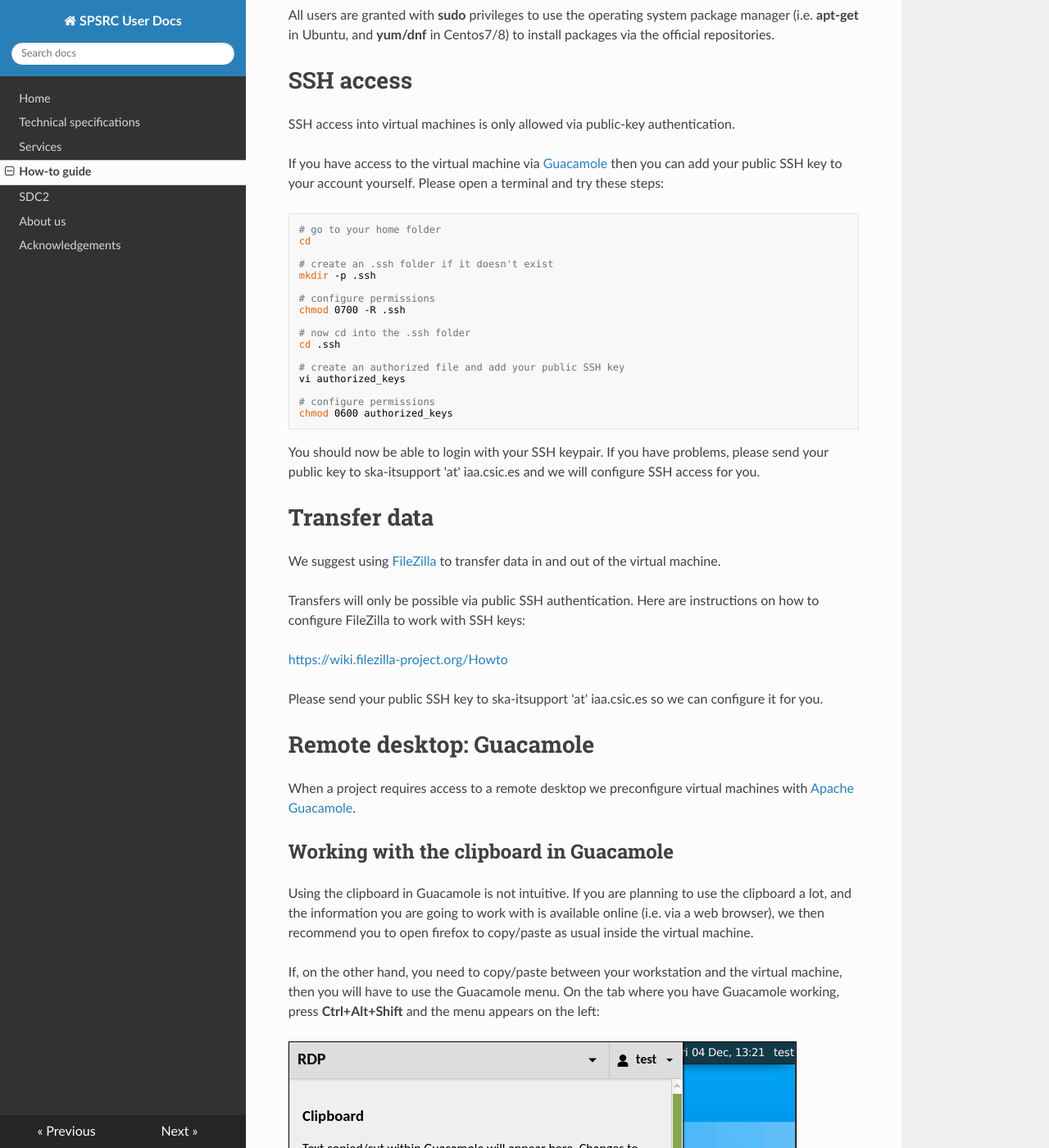
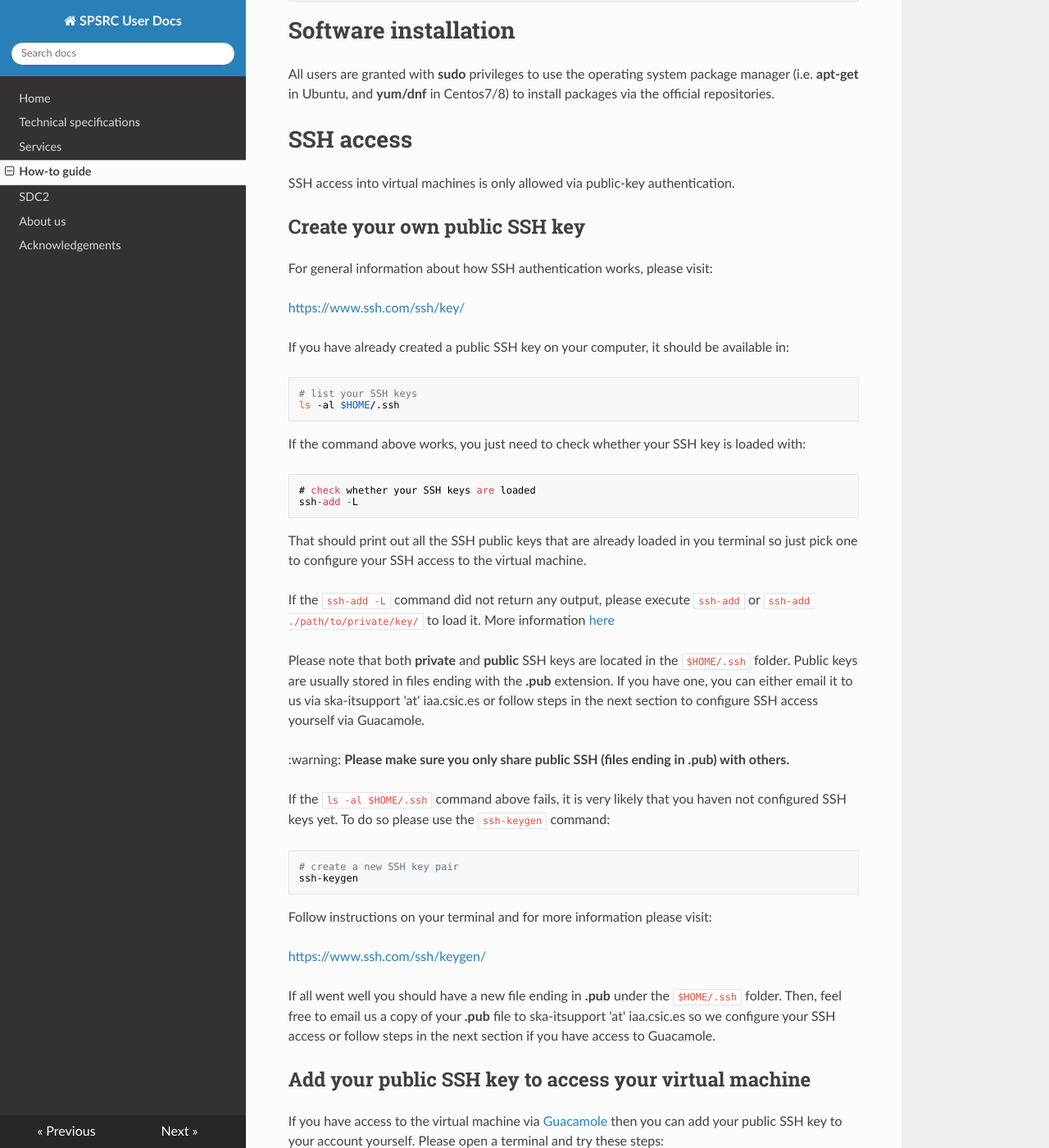
Before and after one commit to espsrc/spsrc_user_docs, an MkDocs documentation site: the page built from docs/howto.md, in a window 1280 px wide and 1400 px high, scrolled down 1693 px. Shown: the whole window at 82% size. Built offline with MkDocs 1.6.1, drawn with Linux system fonts in a browser that asks for light colours; nearby versions of some CDN libraries; some of the changed text lies outside the part shown.

Commit message:
Add steps to work with SSH keys

````diff
--- a/docs/howto.md
+++ b/docs/howto.md
@@ -54,6 +54,58 @@ repositories.
 # SSH access
 
 SSH access into virtual machines is only allowed via public-key authentication.
+
+## Create your own public SSH key
+
+For general information about how SSH authentication works, please visit:
+
+[https://www.ssh.com/ssh/key/](https://www.ssh.com/ssh/key/)
+
+If you have already created a public SSH key on your computer, it should be available in:
+
+```
+# list your SSH keys
+ls -al $HOME/.ssh
+```
+
+If the command above works, you just need to check whether your SSH key is loaded with:
+
+```
+# check whether your SSH keys are loaded
+ssh-add -L
+```
+
+That should print out all the SSH public keys that are already loaded in you terminal
+so just pick one to configure your SSH access to the virtual machine.
+
+If the `ssh-add -L` command did not return any output, please execute `ssh-add` or
+`ssh-add ./path/to/private/key/` to load it. More information
+[here](https://www.ssh.com/ssh/agent#adding-ssh-keys-to-the-agent)
+
+Please note that both **private** and **public** SSH keys are located in the `$HOME/.ssh` folder.
+Public keys are usually stored in files ending with the **.pub** extension. If you have one,
+you can either email it to us via ska-itsupport 'at' iaa.csic.es or follow steps in the next
+section to configure SSH access yourself via Guacamole.
+
+:warning: **Please make sure you only share public SSH (files ending in .pub) with others.**
+
+If the `ls -al $HOME/.ssh` command above fails, it is very likely that you haven not configured
+SSH keys yet. To do so please use the `ssh-keygen` command:
+
+```
+# create a new SSH key pair
+ssh-keygen
+```
+
+Follow instructions on your terminal and for more information please visit:
+
+[https://www.ssh.com/ssh/keygen/](https://www.ssh.com/ssh/keygen/)
+
+If all went well you should have a new file ending in **.pub** under the `$HOME/.ssh` folder.
+Then, feel free to email us a copy of your **.pub** file to ska-itsupport 'at' iaa.csic.es
+so we configure your SSH access or follow steps in the next section if you have access to Guacamole.
+
+## Add your public SSH key to access your virtual machine
 
 If you have access to the virtual machine via [Guacamole](#remote-desktop-guacamole) then you can
 add your public SSH key to your account yourself. Please open a terminal and try these steps:
````
